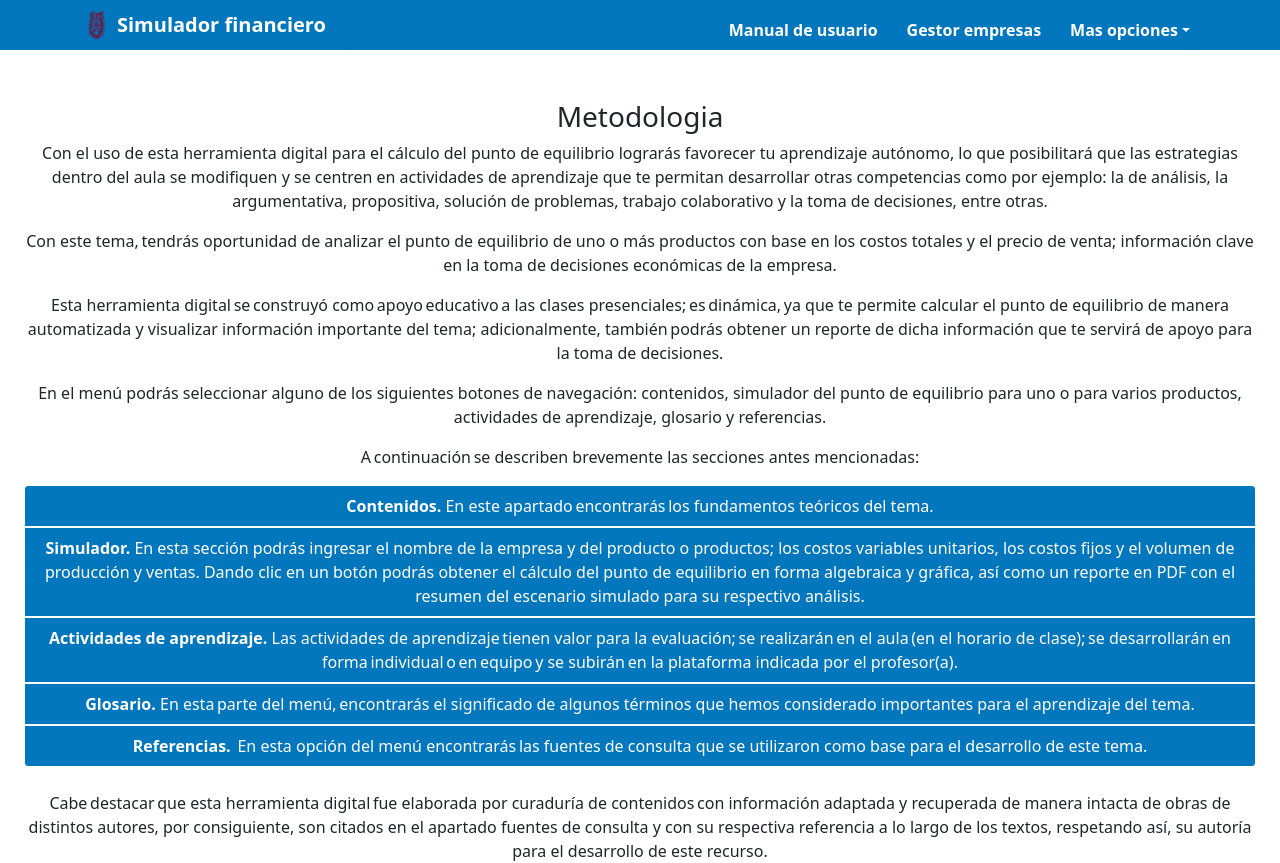
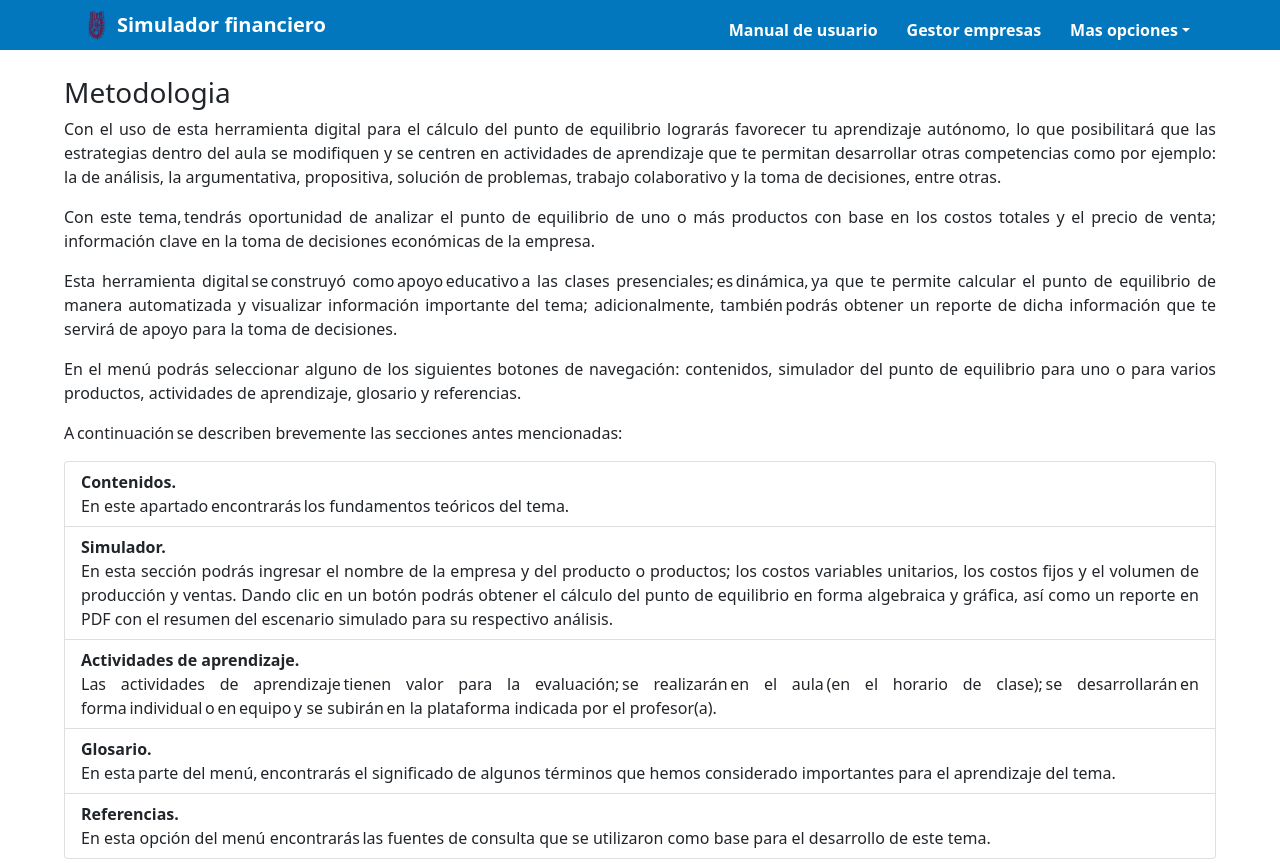
Before and after one commit to alfatlaloc/Simuladores, a React (Create React App) app: page /metodologia in a window 1280 px wide. Shown: the top 863 px of the page. Built offline with nearby package versions, Linux system fonts and the light colour scheme.

Commit message:
corrigiendo algunos estilos"

```diff
--- a/src/App.tsx
+++ b/src/App.tsx
@@ -3,7 +3,7 @@ import { BrowserRouter as Router, Switch, Route } from "react-router-dom";
 import NavBar from "./Components/Common/NavBar";
 import Footer from "./Components/Common/footer/Footer";
 import Simulador from "./Components/Empresas/AgregarEmpresas";
-import Instrucciones from "./Components/Instrucciones";
+import Glosario from "./Components/HomeFiles/glosario";
 import "./Styles/Navbar.sass";
 import "./Styles/main.sass";
 import ModificarEmpresa from "./Components/Empresas/ModificarEmpresa";
@@ -12,6 +12,9 @@ import UnaEmpresa from "./Components/Simulador/UnaEmpresa";
 import ModificarProducto from "./Components/Productos/ModificarProducto";
 import VariosProductos from "./Components/VariosProductos/VariosProductos";
 import Metodologia from "./Components/HomeFiles/Metodologia";
+import ActividadesAprendizaje from "./Components/HomeFiles/actividadesAprendizaje";
+import Referencias from "./Components/HomeFiles/referencias";
+import PuntoEquilibrio from "./Components/HomeFiles/puntoEquilibrio";
 
 function App() {
   return (
@@ -22,7 +25,10 @@ function App() {
           <Switch>
             <Route path="/simulador" component={Simulador} />
 
-            <Route path="/instrucciones" component={Instrucciones} />
+            <Route path="/glosario" component={Glosario} />
+            <Route path="/actividadesA" component={ActividadesAprendizaje} />
+            <Route path="/teoriaPuntoEq" component={PuntoEquilibrio} />
+            <Route path="/referencias" component={Referencias} />
 
             <Route path="/simulador" component={Simulador} />
             <Route path="/variosproductos" component={VariosProductos} />
--- a/src/Components/Home.tsx
+++ b/src/Components/Home.tsx
@@ -55,7 +55,7 @@ const TablaEvaluacion = () => {
 const Carrusel = () => {
   const history = useHistory();
   return (
-    <Carousel className="carrusel" variant="dark">
+    <Carousel variant="dark">
       <Carousel.Item>
         <img
           className="d-block w-100 imgC"
@@ -63,7 +63,7 @@ const Carrusel = () => {
           alt="Second slide"
         />
 
-        <Carousel.Caption>
+        <Carousel.Caption className="carrusel">
           <h3>Introducción</h3>
           <p>{Texto.introduccion}</p>
         </Carousel.Caption>
@@ -74,7 +74,7 @@ const Carrusel = () => {
           src="https://fondosmil.com/fondo/17538.jpg"
           alt="First slide"
         />
-        <Carousel.Caption>
+        <Carousel.Caption className="carrusel">
           <h3>Bienvenida</h3>
           <p>{Texto.bienvenida}</p>
         </Carousel.Caption>
@@ -83,7 +83,7 @@ const Carrusel = () => {
       <Carousel.Item>
         <img className="d-block w-100 imgC" src={whiteBack} alt="Third slide" />
 
-        <Carousel.Caption>
+        <Carousel.Caption className="carrusel">
           <h3>Objetivo</h3>
           <GiStairsGoal size="2.5em" />
           <p>{Texto.objetivoAprendizaje}</p>
@@ -92,7 +92,7 @@ const Carrusel = () => {
       <Carousel.Item>
         <img className="d-block w-100 imgC" src={whiteBack} alt="Third slide" />
 
-        <Carousel.Caption>
+        <Carousel.Caption className="carrusel">
           <h3>Metología</h3>
           <p>{Texto.metodologia}</p>
           <Button
@@ -108,7 +108,7 @@ const Carrusel = () => {
       <Carousel.Item>
         <img className="d-block w-100 imgC" src={whiteBack} alt="Third slide" />
 
-        <Carousel.Caption>
+        <Carousel.Caption className="carrusel">
           <h4>Evaluación</h4>
           La evaluación de los aprendizajes se llevará a cabo como se muestra en
           la siguiente tabla: <TablaEvaluacion />
@@ -133,7 +133,7 @@ const Home = () => {
           <Button
             className="buttonPrimary m-2"
             onClick={() => {
-              history.push("tabla");
+              history.push("teoriaPuntoEq");
             }}
           >
             <ImEnter />
@@ -151,7 +151,7 @@ const Home = () => {
           <Button
             className="buttonPrimary m-2"
             onClick={() => {
-              history.push("instrucciones");
+              history.push("glosario");
             }}
           >
             <ImEnter />
@@ -171,7 +171,7 @@ const Home = () => {
           <Button
             className="buttonPrimary m-2"
             onClick={() => {
-              history.push("simulador");
+              history.push("actividadesA");
             }}
           >
             <ImEnter />
@@ -188,7 +188,7 @@ const Home = () => {
           <Button
             className="buttonPrimary m-2"
             onClick={() => {
-              history.push("simulador");
+              history.push("referencias");
             }}
           >
             <ImEnter />
--- a/src/Components/HomeFiles/Metodologia.tsx
+++ b/src/Components/HomeFiles/Metodologia.tsx
@@ -2,7 +2,7 @@ import { ListGroup } from "react-bootstrap";
 
 const Metodologia = () => {
   return (
-    <div className="pagina m-4">
+    <section className="textosEncuadre">
       <h3 className="mb-2">Metodologia</h3>
       <p>
         Con el uso de esta herramienta digital para el cálculo del punto de
@@ -35,13 +35,17 @@ const Metodologia = () => {
         A continuación se describen brevemente las secciones antes
         mencionadas:
       </p>
-      <ListGroup as="ol" className="bgDarkColor">
+      <ListGroup as="ol" >
         <ListGroup.Item as="li">
-          <strong>Contenidos.</strong> En este apartado encontrarás los
+          <strong>Contenidos.</strong>
+          <br/>
+          En este apartado encontrarás los
           fundamentos teóricos del tema.
         </ListGroup.Item>
         <ListGroup.Item as="li">
-          <strong>Simulador.</strong> En esta sección podrás ingresar el nombre
+          <strong>Simulador.</strong>
+          <br/>
+          En esta sección podrás ingresar el nombre
           de la empresa y del producto o productos; los costos variables
           unitarios, los costos fijos y el volumen de producción y ventas. Dando
           clic en un botón podrás obtener el cálculo del punto de equilibrio en
@@ -49,19 +53,25 @@ const Metodologia = () => {
           del escenario simulado para su respectivo análisis.
         </ListGroup.Item>
         <ListGroup.Item as="li">
-          <strong>Actividades de aprendizaje.</strong> Las actividades de
+          <strong>Actividades de aprendizaje.</strong>
+          <br/>
+          Las actividades de
           aprendizaje tienen valor para la evaluación; se realizarán en el
           aula (en el horario de clase); se desarrollarán en
           forma individual o en equipo y se subirán en la plataforma indicada
           por el profesor(a).
         </ListGroup.Item>
         <ListGroup.Item as="li">
-          <strong>Glosario. </strong>En esta parte del menú, encontrarás el
+          <strong>Glosario.</strong>
+          <br/>
+          En esta parte del menú, encontrarás el
           significado de algunos términos que hemos considerado importantes para
           el aprendizaje del tema.
         </ListGroup.Item>
         <ListGroup.Item as="li">
-          <strong>Referencias. </strong> En esta opción del menú encontrarás las
+          <strong>Referencias. </strong>
+          <br/>
+          En esta opción del menú encontrarás las
           fuentes de consulta que se utilizaron como base para el desarrollo de
           este tema.
         </ListGroup.Item>
@@ -74,7 +84,7 @@ const Metodologia = () => {
       apartado fuentes de consulta y con su respectiva referencia a lo largo de
       los textos, respetando así, su autoría para el desarrollo de este
       recurso.</p>
-    </div>
+    </section>
   );
 };
 
--- /dev/null
+++ b/src/Components/HomeFiles/actividadesAprendizaje.tsx
@@ -0,0 +1,16 @@
+import { useHistory } from "react-router";
+
+const ActividadesAprendizaje = () => {
+  const history = useHistory();
+
+  return (
+    <section className="textosEncuadre">
+      <h1>Actividades de aprendizaje</h1>
+      <p> Lorem ipsum dolor sit amet, consectetur adipiscing elit. Vivamus condimentum mattis sapien in fringilla. Sed placerat ut arcu nec bibendum. Nulla elementum consequat tellus, sit amet consequat eros varius in. Vestibulum pellentesque lacus ut enim condimentum, in cursus felis pulvinar. Fusce iaculis interdum nulla non tempor. Integer sed risus eros. Vestibulum ante ipsum primis in faucibus orci luctus et ultrices posuere cubilia curae; Pellentesque cursus, dolor at lacinia imperdiet, nibh felis vulputate leo, eu posuere eros neque at felis. Donec ullamcorper sit amet leo in pretium. Vestibulum ante ipsum primis in faucibus orci luctus et ultrices posuere cubilia curae; Nulla sed lacus odio.
+
+      </p>
+    </section>
+  );
+};
+
+export default ActividadesAprendizaje;
--- /dev/null
+++ b/src/Components/HomeFiles/glosario.tsx
@@ -0,0 +1,16 @@
+import { useHistory } from "react-router";
+
+const Glosario = () => {
+  const history = useHistory();
+
+  return (
+    <section className="textosEncuadre">
+      <h1>Glosario</h1>
+      <p> Lorem ipsum dolor sit amet, consectetur adipiscing elit. Vivamus condimentum mattis sapien in fringilla. Sed placerat ut arcu nec bibendum. Nulla elementum consequat tellus, sit amet consequat eros varius in. Vestibulum pellentesque lacus ut enim condimentum, in cursus felis pulvinar. Fusce iaculis interdum nulla non tempor. Integer sed risus eros. Vestibulum ante ipsum primis in faucibus orci luctus et ultrices posuere cubilia curae; Pellentesque cursus, dolor at lacinia imperdiet, nibh felis vulputate leo, eu posuere eros neque at felis. Donec ullamcorper sit amet leo in pretium. Vestibulum ante ipsum primis in faucibus orci luctus et ultrices posuere cubilia curae; Nulla sed lacus odio.
+
+      </p>
+    </section>
+  );
+};
+
+export default Glosario;
--- /dev/null
+++ b/src/Components/HomeFiles/puntoEquilibrio.tsx
@@ -0,0 +1,16 @@
+import { useHistory } from "react-router";
+
+const PuntoEquilibrio = () => {
+  const history = useHistory();
+
+  return (
+    <section className="textosEncuadre">
+      <h1>Punto de equilibrio</h1>
+      <p> Lorem ipsum dolor sit amet, consectetur adipiscing elit. Vivamus condimentum mattis sapien in fringilla. Sed placerat ut arcu nec bibendum. Nulla elementum consequat tellus, sit amet consequat eros varius in. Vestibulum pellentesque lacus ut enim condimentum, in cursus felis pulvinar. Fusce iaculis interdum nulla non tempor. Integer sed risus eros. Vestibulum ante ipsum primis in faucibus orci luctus et ultrices posuere cubilia curae; Pellentesque cursus, dolor at lacinia imperdiet, nibh felis vulputate leo, eu posuere eros neque at felis. Donec ullamcorper sit amet leo in pretium. Vestibulum ante ipsum primis in faucibus orci luctus et ultrices posuere cubilia curae; Nulla sed lacus odio.
+
+      </p>
+    </section>
+  );
+};
+
+export default PuntoEquilibrio;
--- /dev/null
+++ b/src/Components/HomeFiles/referencias.tsx
@@ -0,0 +1,18 @@
+import { useHistory } from "react-router";
+
+const Referencias = () => {
+  const history = useHistory();
+
+  return (
+    <section className="textosEncuadre">
+      <h1>Referencias</h1>
+      <ul>
+          <li>Referencia 1</li>
+          <li>Referencia 2</li>
+          <li>Referencia 3</li>
+      </ul>
+    </section>
+  );
+};
+
+export default Referencias;
--- a/src/Components/HomeFiles/textConsts.tsx
+++ b/src/Components/HomeFiles/textConsts.tsx
@@ -21,5 +21,10 @@ export const Texto = {
     "los costos fijos y los costos variables, obteniendo información para su análisis dirigida a la toma de " +
     "decisiones económicas de la empresa.",
   metodologia:
-    "Con el uso de esta herramienta digital para el cálculo del punto de equilibrio lograrás favorecer tu aprendizaje autónomo, lo que posibilitará que las estrategias dentro del aula se modifiquen y se centren en actividades de aprendizaje que te permitan desarrollar otras competencias como por ejemplo: la de análisis, la argumentativa, propositiva, solución de problemas, trabajo colaborativo y la toma de decisiones, entre otras.  ",
+    "Con el uso de esta herramienta digital para el cálculo del punto de equilibrio lograrás favorecer tu " +
+      "aprendizaje autónomo, lo que posibilitará que las estrategias dentro del aula se modifiquen y se " +
+      "centren en actividades de aprendizaje que te permitan desarrollar otras competencias como por ejemplo: " +
+      "la de análisis, la argumentativa, propositiva, solución de problemas, trabajo colaborativo y la " +
+      "toma de decisiones, entre otras.  ",
+
 };
--- a/src/Components/Instrucciones.tsx
+++ /dev/null
@@ -1,24 +0,0 @@
-import { useHistory } from "react-router";
-
-const Instrucciones = () => {
-
-    const history = useHistory();
-
-  return (
-    <div className="instrucciones">
-      <h1>Instrucciones</h1>
-      <p> TEXTO TEXTO TEXTO TEXTO TEXTO</p>
-      <button
-        onClick={() => {
-          history.goBack();
-        }}
-      >
-        Regresar
-      </button>
-    </div>
-  );
-
-
-};
-
-export default Instrucciones;
--- a/src/Styles/main.sass
+++ b/src/Styles/main.sass
@@ -80,6 +80,12 @@ body
 
 .carrusel
     color: black !important
+    height: 100%
 
 .imgC
     max-height: 340px
+
+.textosEncuadre
+    margin: auto 5%
+    text-align: justify
+    min-height: 14em
```
